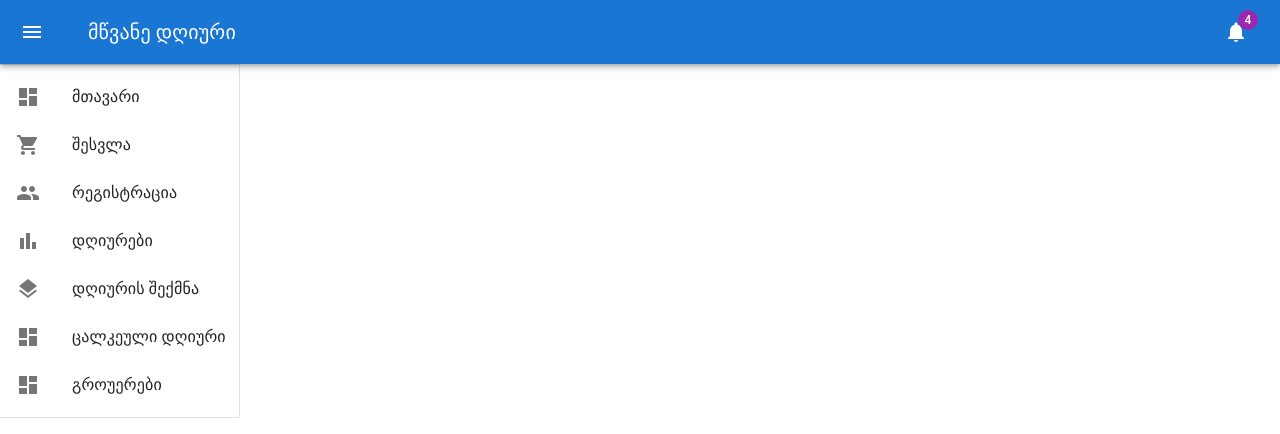
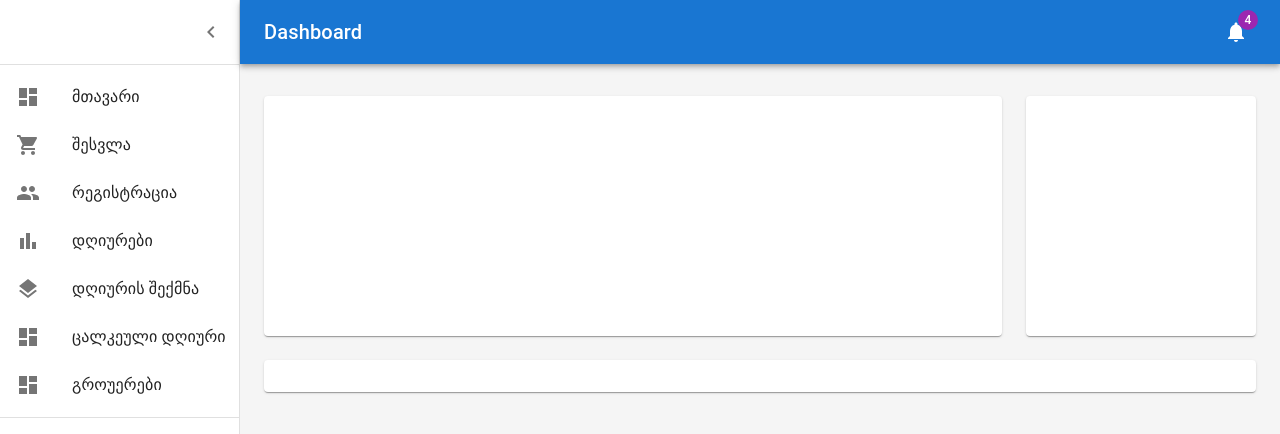
Before and after one commit to epoqa/greenfront, a Next.js app: page /home/Home in a window 1280 px wide. Shown: the top 434 px of the page. Built offline with nearby package versions, Linux system fonts and the light colour scheme.

Commit message:
reproduce home page , so sidebar appear disappear functionality works

```diff
--- a/pages/home/Home.tsx
+++ b/pages/home/Home.tsx
@@ -1,10 +1,11 @@
-import React, { useEffect, useLayoutEffect, useState } from "react";
-import List from "@mui/material/List";
-import { mainListItems } from "../../src/components/Navigation/Navigation";
+import * as React from "react";
 import { styled, createTheme, ThemeProvider } from "@mui/material/styles";
 import CssBaseline from "@mui/material/CssBaseline";
+import MuiDrawer from "@mui/material/Drawer";
 import Box from "@mui/material/Box";
+import MuiAppBar, { AppBarProps as MuiAppBarProps } from "@mui/material/AppBar";
 import Toolbar from "@mui/material/Toolbar";
+import List from "@mui/material/List";
 import Typography from "@mui/material/Typography";
 import Divider from "@mui/material/Divider";
 import IconButton from "@mui/material/IconButton";
@@ -16,25 +17,32 @@ import Link from "@mui/material/Link";
 import MenuIcon from "@mui/icons-material/Menu";
 import ChevronLeftIcon from "@mui/icons-material/ChevronLeft";
 import NotificationsIcon from "@mui/icons-material/Notifications";
+import { mainListItems } from "./../../src/components/Navigation/Navigation";
+import { AppBar, Drawer } from "../../src/reuseableFunctions/homeFunctions";
 
-import { AppBar, Drawer } from "../../src/reuseableFunctions/homeFunctions";
-import Router, { useRouter } from "next/router";
-const Home = () => {
-  const [open, setOpen] = useState<Boolean>(false);
-  console.log(open);
+const mdTheme = createTheme();
+
+function DashboardContent() {
+  const [open, setOpen] = React.useState(true);
+  const toggleDrawer = () => {
+    setOpen(!open);
+  };
+
   return (
-    <>
-      <AppBar position="absolute">
+    <ThemeProvider theme={mdTheme}>
+      <Box sx={{ display: "flex" }}>
+        <CssBaseline />
+        <AppBar position="absolute" open={open}>
           <Toolbar
             sx={{
-            pr: "24px", // keep right padding when drawer closed
+              pr: "24px",
             }}
           >
             <IconButton
               edge="start"
               color="inherit"
               aria-label="open drawer"
-            onClick={() => setOpen(!open)}
+              onClick={toggleDrawer}
               sx={{
                 marginRight: "36px",
                 ...(open && { display: "none" }),
@@ -49,7 +57,7 @@ const Home = () => {
               noWrap
               sx={{ flexGrow: 1 }}
             >
-            მწვანე დღიური
+              Dashboard
             </Typography>
             <IconButton color="inherit">
               <Badge badgeContent={4} color="secondary">
@@ -58,7 +66,7 @@ const Home = () => {
             </IconButton>
           </Toolbar>
         </AppBar>
-      <Drawer variant="permanent" open={true}>
+        <Drawer variant="permanent" open={open}>
           <Toolbar
             sx={{
               display: "flex",
@@ -67,7 +75,7 @@ const Home = () => {
               px: [1],
             }}
           >
-          <IconButton>
+            <IconButton onClick={toggleDrawer}>
               <ChevronLeftIcon />
             </IconButton>
           </Toolbar>
@@ -75,7 +83,56 @@ const Home = () => {
           <List>{mainListItems}</List>
           <Divider />
         </Drawer>
-    </>
+        <Box
+          component="main"
+          sx={{
+            backgroundColor: (theme) =>
+              theme.palette.mode === "light"
+                ? theme.palette.grey[100]
+                : theme.palette.grey[900],
+            flexGrow: 1,
+            height: "100vh",
+            overflow: "auto",
+          }}
+        >
+          <Toolbar />
+          <Container maxWidth="lg" sx={{ mt: 4, mb: 4 }}>
+            <Grid container spacing={3}>
+              <Grid item xs={12} md={8} lg={9}>
+                <Paper
+                  sx={{
+                    p: 2,
+                    display: "flex",
+                    flexDirection: "column",
+                    height: 240,
+                  }}
+                ></Paper>
+              </Grid>
+
+              <Grid item xs={12} md={4} lg={3}>
+                <Paper
+                  sx={{
+                    p: 2,
+                    display: "flex",
+                    flexDirection: "column",
+                    height: 240,
+                  }}
+                ></Paper>
+              </Grid>
+
+              <Grid item xs={12}>
+                <Paper
+                  sx={{ p: 2, display: "flex", flexDirection: "column" }}
+                ></Paper>
+              </Grid>
+            </Grid>
+          </Container>
+        </Box>
+      </Box>
+    </ThemeProvider>
   );
-};
-export default Home;
+}
+
+export default function Dashboard() {
+  return <DashboardContent />;
+}
--- a/src/reuseableFunctions/homeFunctions.js
+++ b/src/reuseableFunctions/homeFunctions.tsx
@@ -1,7 +1,27 @@
 import { styled, createTheme, ThemeProvider } from "@mui/material/styles";
 import MuiDrawer from "@mui/material/Drawer";
 import MuiAppBar, { AppBarProps as MuiAppBarProps } from "@mui/material/AppBar";
-const drawerWidth = 240;
+const drawerWidth: number = 240;
+interface AppBarProps extends MuiAppBarProps {
+  open?: boolean;
+}
+export const AppBar = styled(MuiAppBar, {
+  shouldForwardProp: (prop) => prop !== "open",
+})<AppBarProps>(({ theme, open }) => ({
+  zIndex: theme.zIndex.drawer + 1,
+  transition: theme.transitions.create(["width", "margin"], {
+    easing: theme.transitions.easing.sharp,
+    duration: theme.transitions.duration.leavingScreen,
+  }),
+  ...(open && {
+    marginLeft: drawerWidth,
+    width: `calc(100% - ${drawerWidth}px)`,
+    transition: theme.transitions.create(["width", "margin"], {
+      easing: theme.transitions.easing.sharp,
+      duration: theme.transitions.duration.enteringScreen,
+    }),
+  }),
+}));
 
 export const Drawer = styled(MuiDrawer, {
   shouldForwardProp: (prop) => prop !== "open",
@@ -28,21 +48,3 @@ export const Drawer = styled(MuiDrawer, {
     }),
   },
 }));
-
-export const AppBar = styled(MuiAppBar, {
-  shouldForwardProp: (prop) => prop !== "open",
-})(({ theme, open }) => ({
-  zIndex: theme.zIndex.drawer + 1,
-  transition: theme.transitions.create(["width", "margin"], {
-    easing: theme.transitions.easing.sharp,
-    duration: theme.transitions.duration.leavingScreen,
-  }),
-  ...(open && {
-    marginLeft: drawerWidth,
-    width: `calc(100% - ${drawerWidth}px)`,
-    transition: theme.transitions.create(["width", "margin"], {
-      easing: theme.transitions.easing.sharp,
-      duration: theme.transitions.duration.enteringScreen,
-    }),
-  }),
-}));
```
Also changed, not shown: src/components/ListItem/listItems.tsx (deleted, +0 -89 lines). Lines whose indentation alone changed are shown as unchanged.
